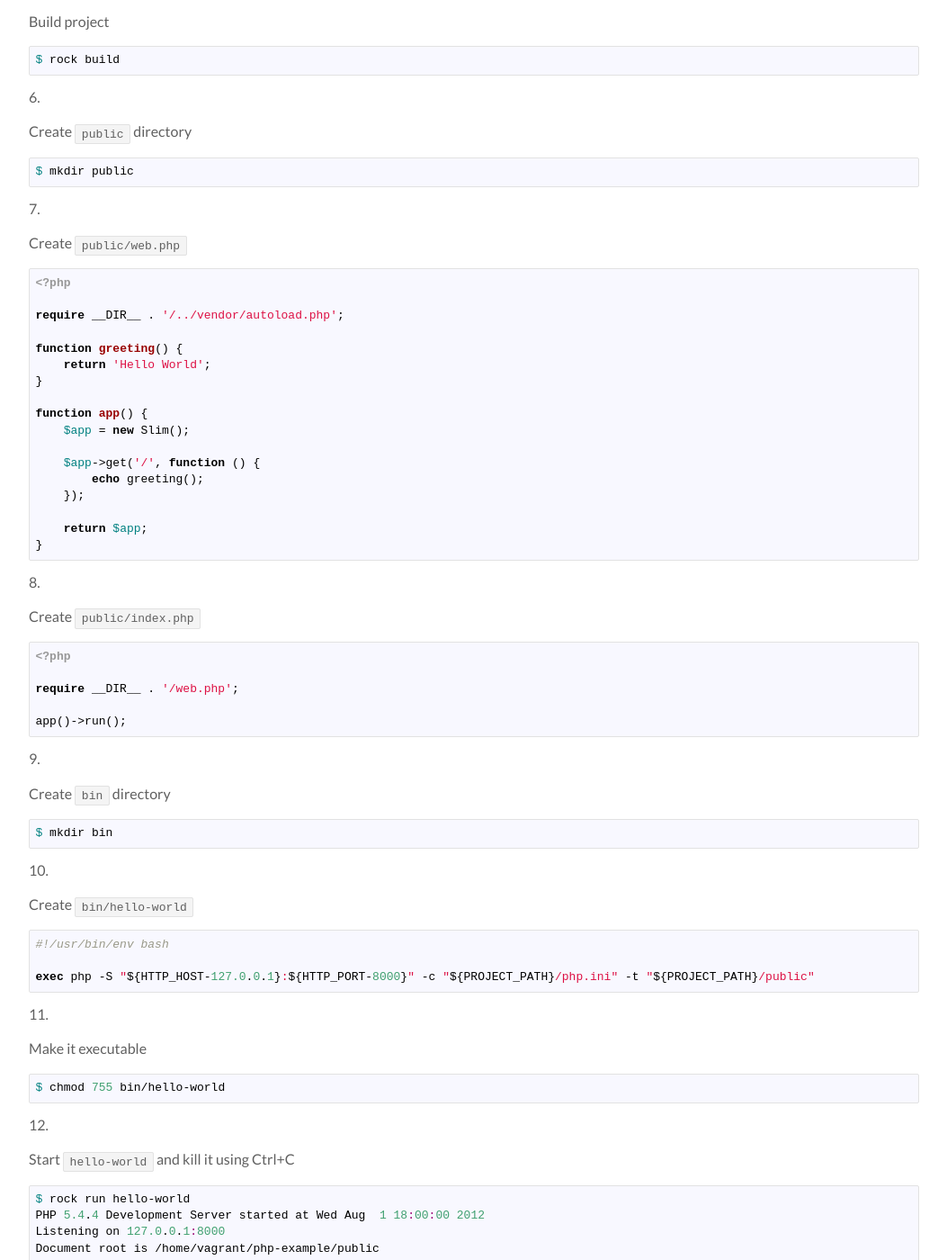
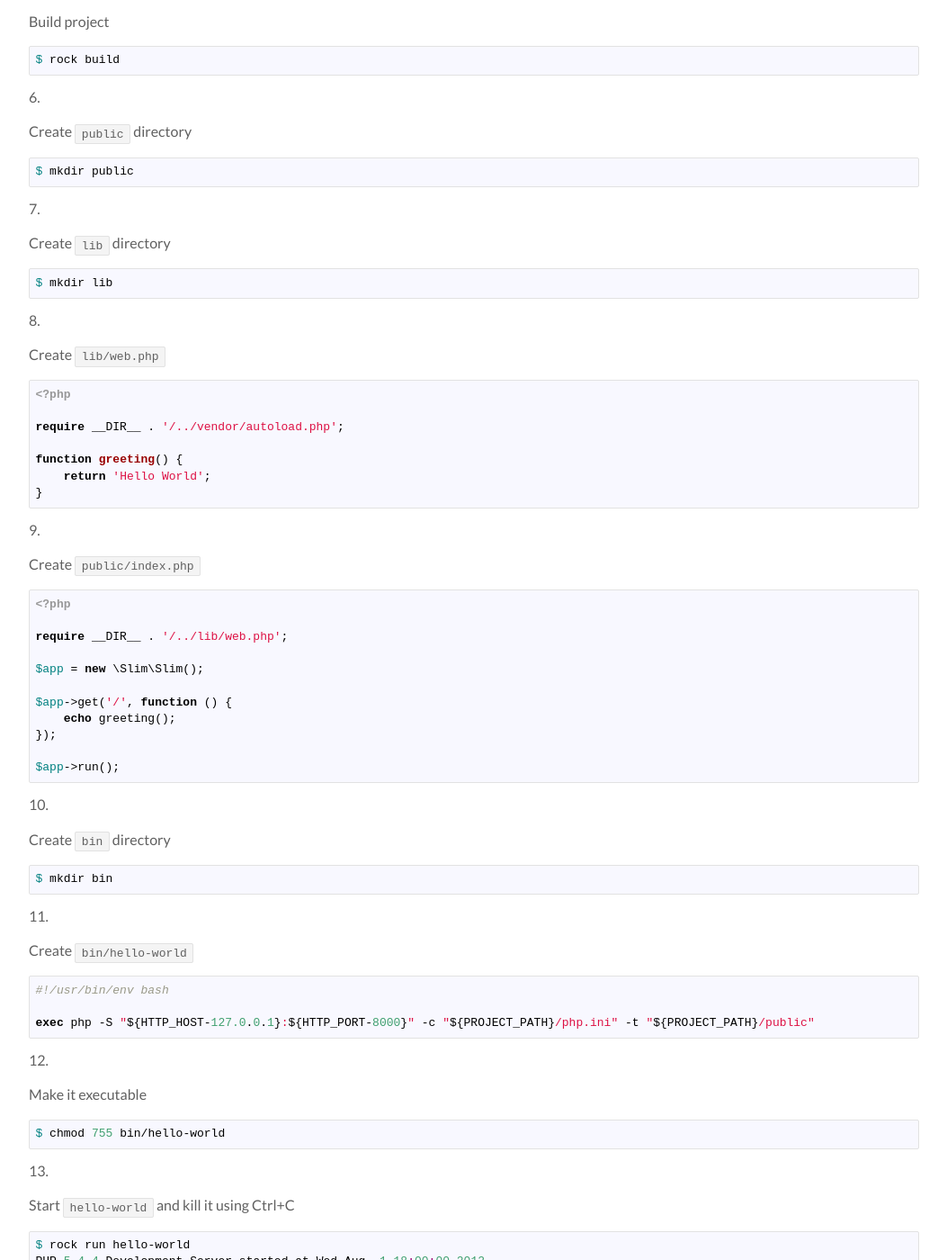
Before and after one commit to silas/rock, a Jekyll site: the page built from getting-started/php/index.md, in a window 1280 px wide and 1400 px high, scrolled down 817 px. Shown: the whole window at 90% size, without its empty margins (113-1166 px from the left). Built offline with Jekyll 4.4.1, drawn with Linux system fonts in a browser that asks for light colours; some of the changed text lies outside the part shown.

Commit message:
Tweak php getting started to work with slim 2

```diff
--- a/getting-started/php/index.md
+++ b/getting-started/php/index.md
@@ -37,7 +37,11 @@ This guide walks you through setting up a basic PHP web application with tests.
 
         $ mkdir public
 
- 1. Create `public/web.php`
+ 1. Create `lib` directory
+
+        $ mkdir lib
+
+ 1. Create `lib/web.php`
 
         <?php
 
@@ -47,23 +51,19 @@ This guide walks you through setting up a basic PHP web application with tests.
             return 'Hello World';
         }
 
-        function app() {
-            $app = new Slim();
-
-            $app->get('/', function () {
-                echo greeting();
-            });
-
-            return $app;
-        }
-
  1. Create `public/index.php`
 
         <?php
 
-        require __DIR__ . '/web.php';
+        require __DIR__ . '/../lib/web.php';
 
-        app()->run();
+        $app = new \Slim\Slim();
+
+        $app->get('/', function () {
+            echo greeting();
+        });
+
+        $app->run();
 
  1. Create `bin` directory
 
@@ -121,7 +121,7 @@ This guide walks you through setting up a basic PHP web application with tests.
 
         <?php
 
-        require __DIR__ . '/../public/web.php';
+        require __DIR__ . '/../lib/web.php';
 
         class Test extends PHPUnit_Framework_TestCase {
             public function testGreeting() {
```
